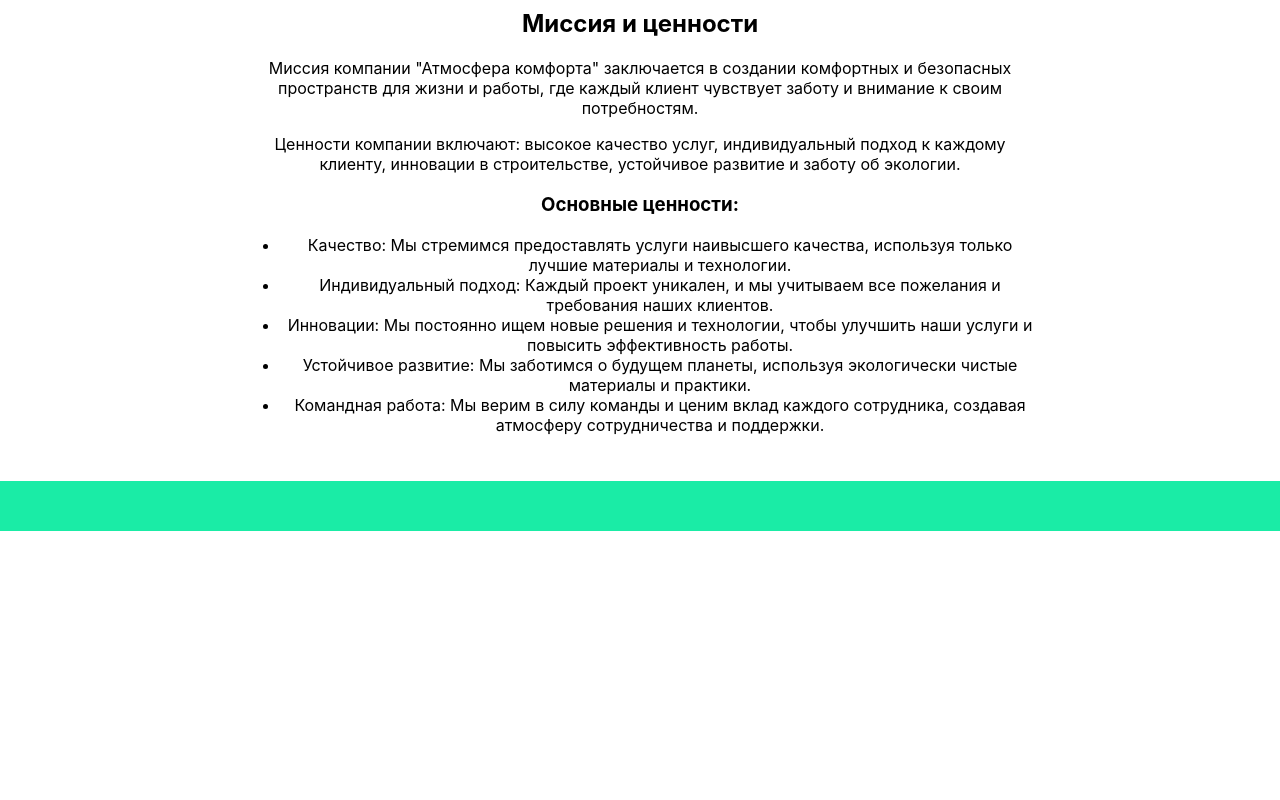
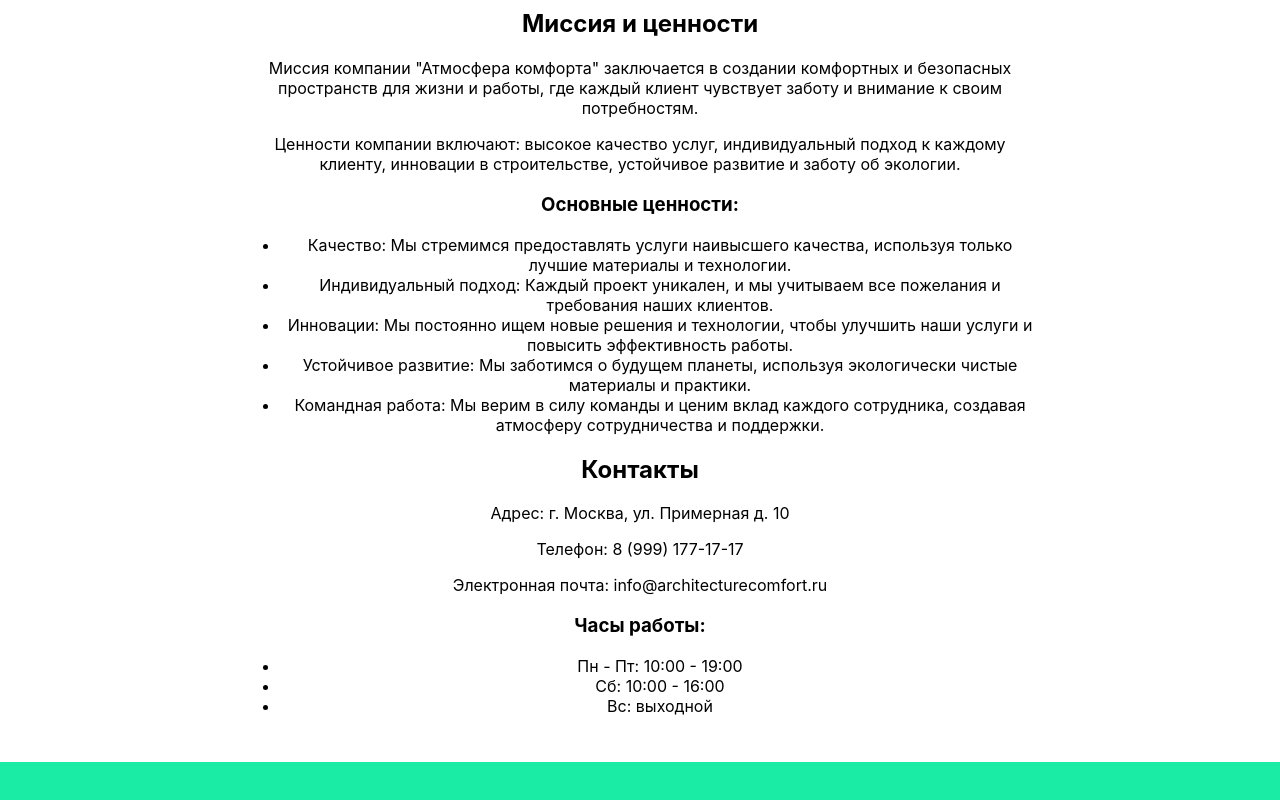
Before and after one commit to gavrilovegor519/stroymag, a JavaScript app: page /about in a window 1280 px wide. Shown: the part 859-1659 px from the top of the page. Before the commit the page ends 1390 px from the top, so only its background shows below. Built offline with nearby package versions, Linux system fonts and the light colour scheme; the HTML template or start-up script is replaced by a standard one.

Commit message:
Добавил контакты.

```diff
--- a/src/views/About.js
+++ b/src/views/About.js
@@ -38,6 +38,16 @@ function About() {
                         <li>Устойчивое развитие: Мы заботимся о будущем планеты, используя экологически чистые материалы и практики.</li>
                         <li>Командная работа: Мы верим в силу команды и ценим вклад каждого сотрудника, создавая атмосферу сотрудничества и поддержки.</li>
                     </ul>
+                    <h2>Контакты</h2>
+                    <p>Адрес: г. Москва, ул. Примерная д. 10</p>
+                    <p>Телефон: 8 (999) 177-17-17</p>
+                    <p>Электронная почта: info@architecturecomfort.ru</p>
+                    <h3>Часы работы:</h3>
+                    <ul>
+                        <li>Пн - Пт: 10:00 - 19:00</li>
+                        <li>Сб: 10:00 - 16:00</li>
+                        <li>Вс: выходной</li>
+                    </ul>
                 </div>
             </div>
             <Footer />
--- a/src/views/Main.js
+++ b/src/views/Main.js
@@ -31,6 +31,16 @@ function Main() {
                     <p>"Хочу выразить благодарность Архитектура Комфорта за отличную работу! Я долго искал надежного подрядчика для строительства дачи, и, наконец, нашел. Команда профессионалов помогла мне на каждом этапе — от проектирования до отделки. Особенно понравился калькулятор стоимости, который позволил заранее понять, какие расходы нас ожидают. Все было сделано качественно и в срок. Обязательно буду рекомендовать вас своим друзьям!"</p>
                     <h3>Елена Кузнецова</h3>
                     <p>"С Архитектура Комфорта мы строили дом для нашей семьи. В целом, мы довольны результатом. Работы были выполнены качественно, и команда всегда была на связи, что очень важно. Единственное, что хотелось бы улучшить — это скорость выполнения некоторых этапов. Но в целом, мы получили именно тот дом, о котором мечтали. Спасибо за вашу работу!"</p>
+                    <h2>Контакты</h2>
+                    <p>Адрес: г. Москва, ул. Примерная д. 10</p>
+                    <p>Телефон: 8 (999) 177-17-17</p>
+                    <p>Электронная почта: info@architecturecomfort.ru</p>
+                    <h3>Часы работы:</h3>
+                    <ul>
+                        <li>Пн - Пт: 10:00 - 19:00</li>
+                        <li>Сб: 10:00 - 16:00</li>
+                        <li>Вс: выходной</li>
+                    </ul>
                 </div>
             </div>
             <Footer />
```
